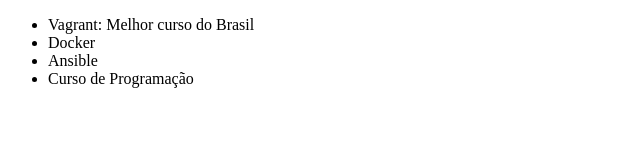
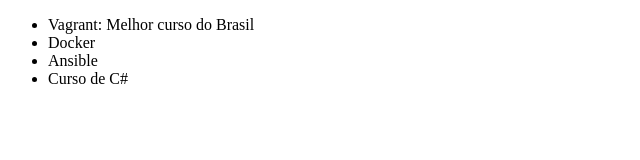
Before and after one commit to ozory/alura-git, a plain HTML site: page index.html in a window 1280 px wide. Shown: the full height of the page, 0-640 px from the left. Drawn offline with Linux system fonts and the light colour scheme.

Commit message:
Curso c#

```diff
--- a/index.html
+++ b/index.html
@@ -11,7 +11,7 @@
         <li>Vagrant: Melhor curso do Brasil</li>
         <li>Docker</li>
         <li>Ansible</li>
-        <li>Curso de Programação</li>
+        <li>Curso de C#</li>
     </ul>
 </body>
 
```
